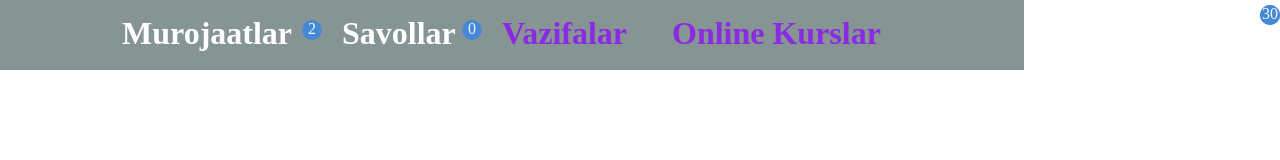
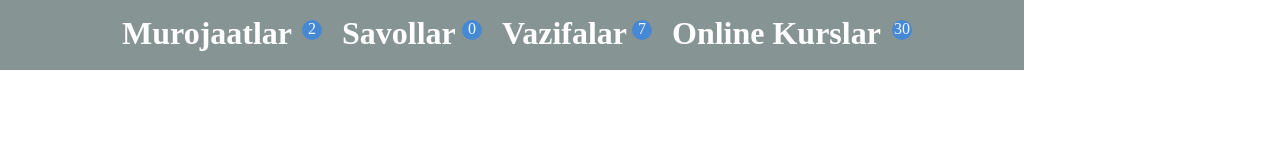
Before and after one commit to asilJPG/Blocks, a plain HTML site: page index.html in a window 1280 px wide. Drawn offline with Linux system fonts and the light colour scheme.

Commit message:
style4.css

```diff
--- a/style4.css
+++ b/style4.css
@@ -26,14 +26,14 @@
   width: 140px;
 }
 .wrapper .vazifalar {
-  color: blueviolet;
-  position: white;
+  color: white;
+  position: relative;
   height: 40px;
   width: 150px;
 }
 .wrapper .online-kurslar {
-  color: blueviolet;
-  position: white;
+  color: white;
+  position: relative;
   height: 40px;
   width: 240px;
 }
```
